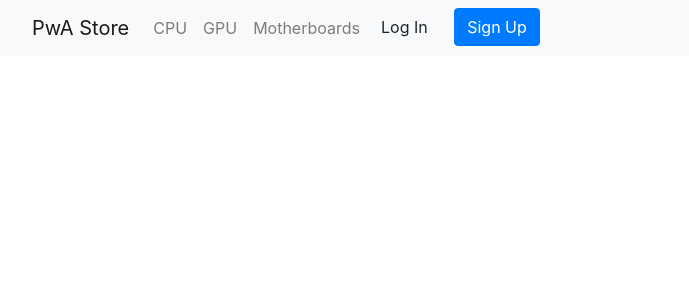
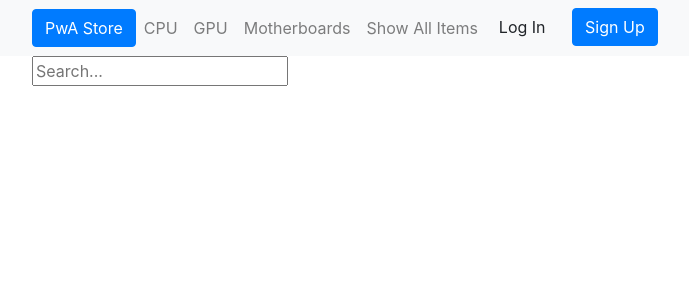
Before and after one commit to bill090/project3, a Django app: page / in a window 1280 px wide. Shown: the top 300 px of the page, without its empty margins (53-742 px from the left). Run offline with Django 3.2, Linux system fonts and the light colour scheme; data that the repository does not hold is empty; some libraries are stand-ins or nearby versions.

Commit message:
Add Search view.

```diff
--- a/DjangoStore/products/models.py
+++ b/DjangoStore/products/models.py
@@ -15,6 +15,7 @@ class Product(models.Model):
     mainimage = models.ImageField(upload_to='products/', blank=True)
     name = models.CharField(max_length=300)
     slug = models.SlugField(max_length=300)
+    featured = models.BooleanField(default=True)
     category = models.ForeignKey(Category, on_delete=models.CASCADE)
     preview_text = models.TextField(max_length=200, verbose_name='Preview Text')
     detail_text = models.TextField(max_length=1000, verbose_name='Detail Text')
--- a/DjangoStore/products/urls.py
+++ b/DjangoStore/products/urls.py
@@ -1,11 +1,13 @@
 from django.urls import path
-from .views import Home, CategoryView
+from .views import Home, CategoryView, AllView, SearchView
 from cart.views import add_to_cart, CartListView, increase_cart, decrease_cart
 
 app_name = 'mainapp'
 
 urlpatterns = [
-    path('', Home.as_view(), name='home'),
+    path('', Home, name='home'),
+    path('all', AllView, name='all'),
+    path('search', SearchView, name='search'),
     path('list/<slug>', CategoryView, name='list'),
     path('cart/<slug>', add_to_cart, name='cart'),
     path('increase/<slug>', increase_cart, name='increase-cart'),
--- a/DjangoStore/products/views.py
+++ b/DjangoStore/products/views.py
@@ -1,22 +1,31 @@
-from django.shortcuts import render
-from django.views.generic import ListView
+from django.shortcuts import render, redirect
+from django.views.generic import ListView, FormView
 from django.template import Context
+from django.http import HttpResponseRedirect
 from .models import Product, Category
 
 # Create your views here.
 
-class Home(ListView):
-    model = Product
-    context_object_name = 'all_products_list'
-    template_name = 'products/home.html'
-
-# class CategoryView(ListView):
-#     model = Product
-#     context_object_name = 'cpu_products_list'
-#     template_name = 'products/home.html'
+def Home(request):
+    products = Product.objects.all()
+    context = {"all_products_list": list(products), 'listAll': False}
+    return render(request, 'products/home.html', context)
 
 def CategoryView(request, slug):
     category = Category.objects.filter(slug=slug)[0]
     products = Product.objects.filter(category=category)
-    context = {"all_products_list": list(products)}
+    context = {"all_products_list": list(products), 'listAll': True}
     return render(request, 'products/home.html', context)
+
+def AllView(request):
+    products = Product.objects.all()
+    context = {"all_products_list": list(products), 'listAll': True}
+    return render(request, 'products/home.html', context)
+
+def SearchView(request):
+    query = request.GET.get('q')
+    products = Product.objects.filter(name__icontains=query)
+
+    context = {"all_products_list": list(products), 'listAll': True}
+
+    return render(request, 'products/home.html', context)
--- a/DjangoStore/templates/base.html
+++ b/DjangoStore/templates/base.html
@@ -12,6 +12,12 @@
     </head>
     <body>
         {% include 'navbar.html' %}
+
+        <div class="container">
+            <form action="{% url 'mainapp:search' %}" method="get">
+                <input name="q" type="text" placeholder="Search...">
+            </form>
+        </div>
 
         {% if messages %}
             <div class="messages container mt-2">
--- a/DjangoStore/templates/navbar.html
+++ b/DjangoStore/templates/navbar.html
@@ -1,7 +1,7 @@
 {% load cart_tag %}
 <nav class="navbar navbar-expand-lg navbar-light bg-light">
     <div class="container">
-        <a class="navbar-brand" href="/">PwA Store</a>
+        <a class="btn btn-primary" href="/">PwA Store</a>
         <button class="navbar-toggler" type="button" data-toggle="collapse" data-target="#navbarNav" aria-controls="navbarNav" aria-expanded="false" aria-label="Toggle navigation">
             <span class="navbar-toggler-icon"></span>
         </button>
@@ -16,9 +16,12 @@
                 <li class="nav-item">
                     <a class="nav-link" href="{% url 'mainapp:list' 'motherboard' %}"> Motherboards </a>
                 </li>
+                <li class="nav-item">
+                    <a class="nav-link" href="{% url 'mainapp:all' %}">Show All Items</a>
+                </li>
                 {% if request.user.is_authenticated %}
                     <li class="nav-item">
-                        <a class="nav-link" href="{% url 'mainapp:cart-home' %}">
+                        <a class="btn btn-primary" href="{% url 'mainapp:cart-home' %}">
                             <i class="fa fa-shopping-cart"></i> Cart <span class="badge badge-light">{{ request.user| cart_total_quantity }}</span>
                         </a>
                     </li>
--- a/DjangoStore/templates/products/home.html
+++ b/DjangoStore/templates/products/home.html
@@ -3,6 +3,7 @@
     <div class="container">
         <div class="row">
             {% for product in all_products_list %}
+                {% if product.featured or listAll %}
                     <div class="col-md-4 col-sm-12 col-lg-3 m-1">
                         <div class="card" style='width:100%; '>
                             <img src= "media/{{ product.mainimage }}" style="width:100%;" class="card-img-top" alt="{{ product.name }}">
@@ -15,6 +16,7 @@
                             </div>
                         </div>
                     </div>
+                {% endif %}
             {% endfor %}
         </div>
     </div>
```
Also changed, not shown: DjangoStore/products/migrations/0007_product_featured.py (added). Lines whose indentation alone changed are shown as unchanged.
